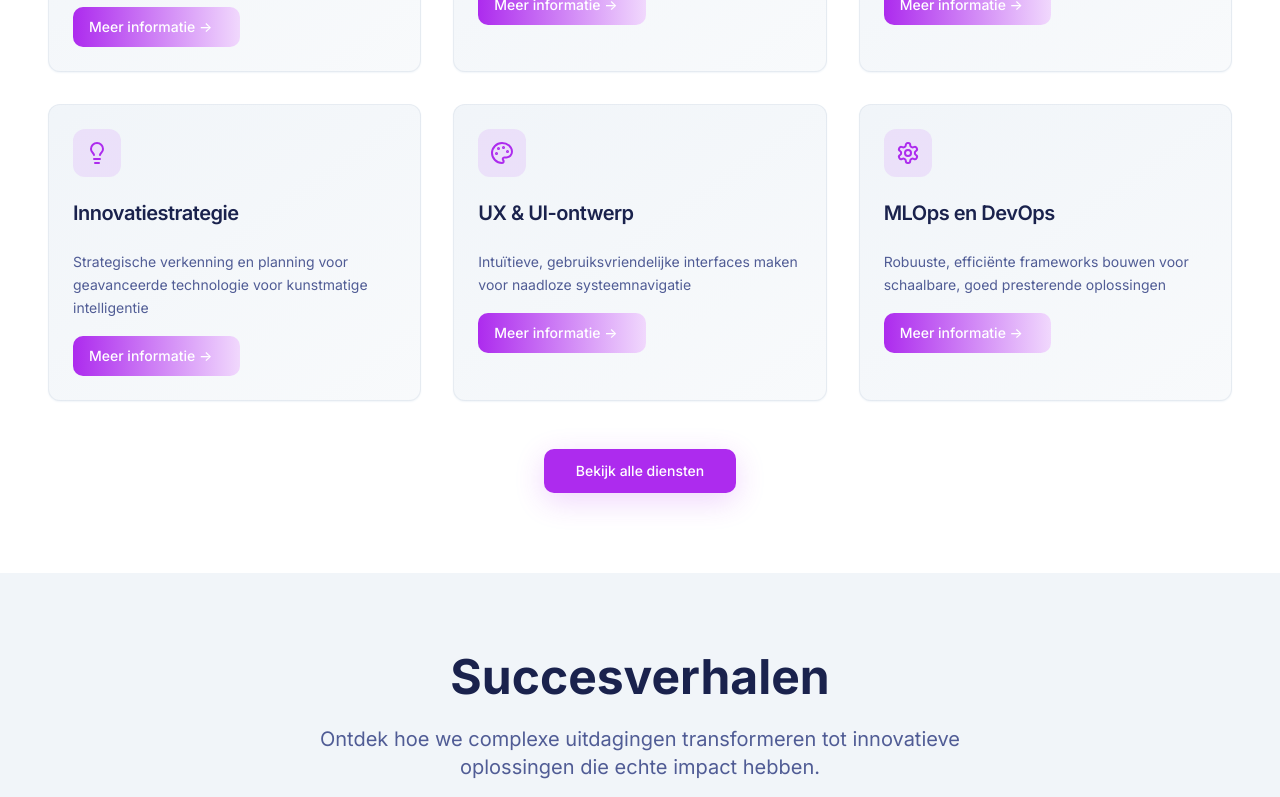
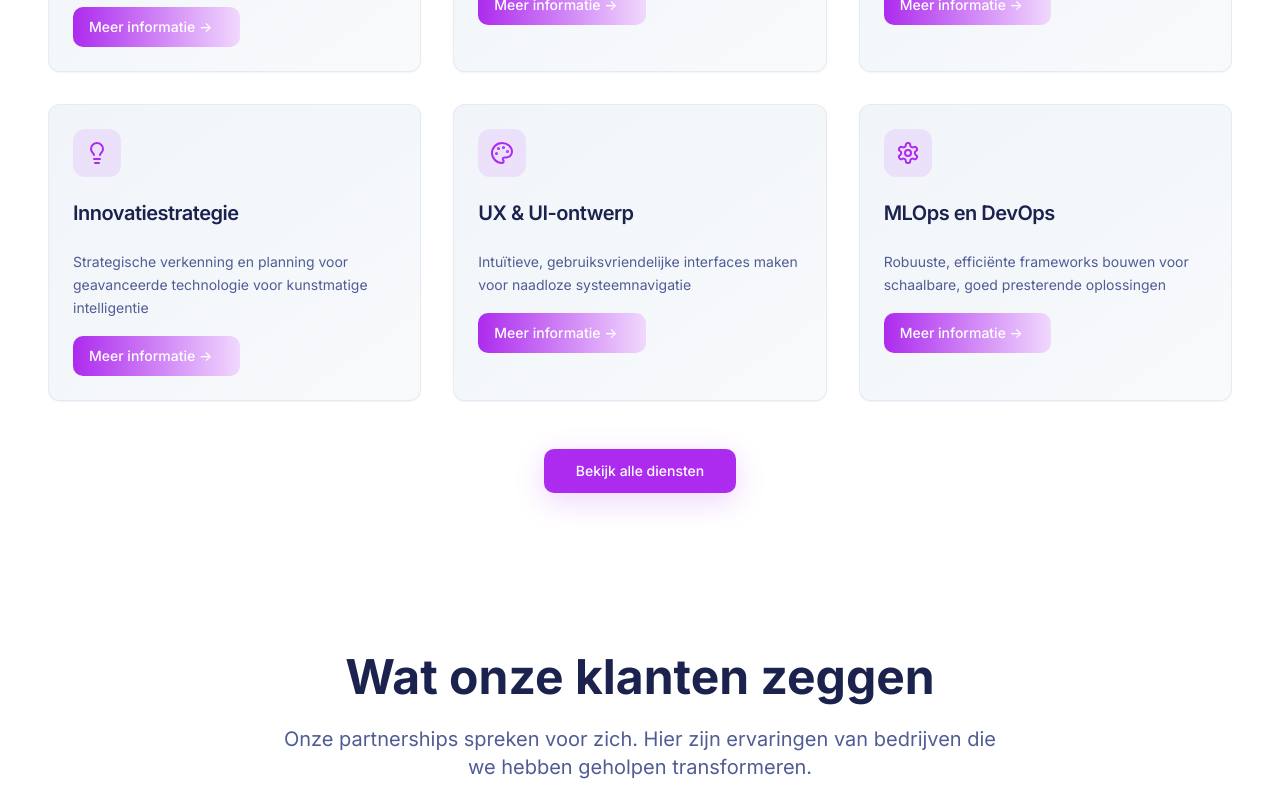
Before and after one commit to Cogniq-AI/cogniq-ai, a React (Vite) app: page / in a window 1280 px wide. Shown: the part 2000-2797 px from the top of the page. Built offline with nearby package versions, Linux system fonts and the light colour scheme; the HTML template or start-up script is replaced by a standard one.

Commit message:
Remove success stories and explain site structure

```diff
--- a/src/pages/Index.tsx
+++ b/src/pages/Index.tsx
@@ -1,7 +1,6 @@
 import HeroSection from "@/components/HeroSection";
 import StatsSection from "@/components/StatsSection";
 import ServicesSection from "@/components/ServicesSection";
-import CaseStudiesSection from "@/components/CaseStudiesSection";
 import TestimonialsSection from "@/components/TestimonialsSection";
 import SectorsPreview from "@/components/SectorsPreview";
 import PartnersCarousel from "@/components/PartnersCarousel";
@@ -15,7 +14,6 @@ const Index = () => {
       <HeroSection />
       <StatsSection />
       <ServicesSection />
-      <CaseStudiesSection />
       <TestimonialsSection />
       <SectorsPreview />
       <PartnersCarousel />
```
